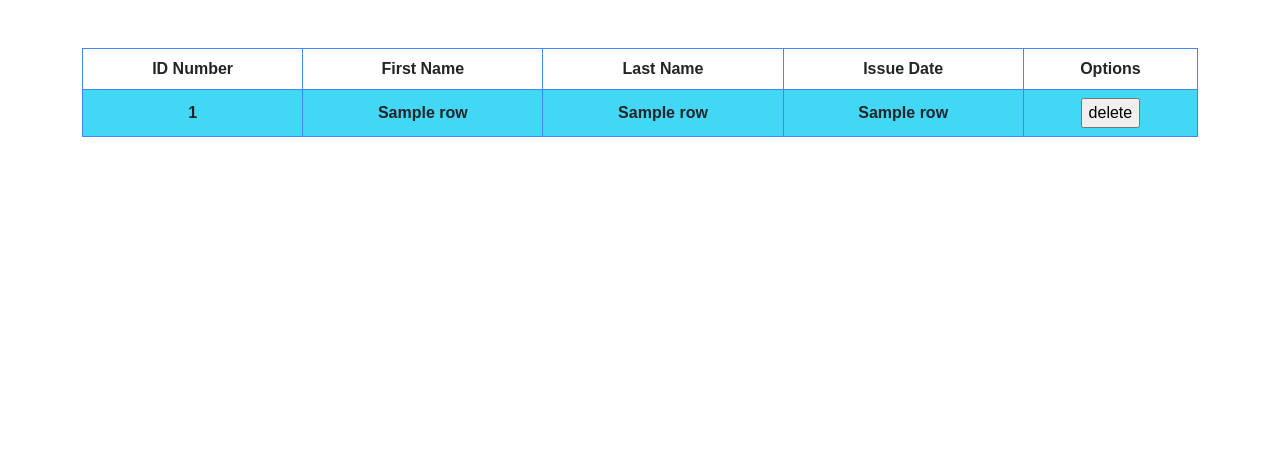
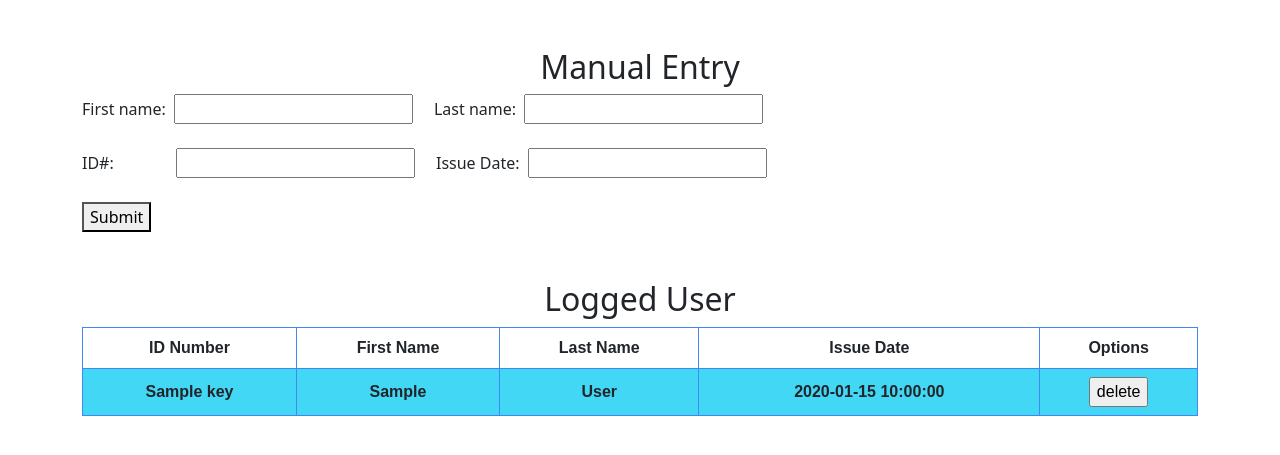
Before and after one commit to zhangsiyan12134/ID_Digitizer, a Flask app: template app/templates/management.html in a window 1280 px wide. Shown: the part 80-535 px from the top of the page. Run offline with Flask 2, Linux system fonts and the light colour scheme; the template is opened without the code that fills it: most values are stand-ins (such as "Sample title", 1, 10 or a date in 2020); lists and menus that the app fills with data are empty.

Commit message:
- Database switched to DynamoDB - Added manual entry function under management page

```diff
--- a/app/__init__.py
+++ b/app/__init__.py
@@ -9,12 +9,13 @@ global DEBUG
 
 DEBUG = True
 
-cloudwatch_client = boto3.client(
-        'cloudwatch',
+dynamodb_client = boto3.resource(
+        'dynamodb',
         region_name=Config.ASW_CONFIG['REGION'],
         aws_access_key_id=Config.ASW_CONFIG['AWS_ACCESS_KEY_ID'],
         aws_secret_access_key=Config.ASW_CONFIG['SECRET_ACCESS_KEY']
     )
+table = dynamodb_client.Table('ece1779')
 
 ec2_client = boto3.client(
         'ec2',
--- a/app/templates/management.html
+++ b/app/templates/management.html
@@ -1,5 +1,21 @@
 {% extends "base.html" %}
 {% block content %}
+<div>
+    <h2>Manual Entry</h2>
+    <form action="{{url_for('db_add')}}" method="post">
+        <label for="first_name">First name:&nbsp</label>
+        <input type="text" id="first_name" name="first_name">
+        <label for="last_name">&nbsp&nbsp&nbsp&nbspLast name:&nbsp</label>
+        <input type="text" id="last_name" name="last_name"></br></br>
+        <label for="id_num">ID#:&nbsp&nbsp&nbsp&nbsp&nbsp&nbsp&nbsp&nbsp&nbsp&nbsp&nbsp&nbsp&nbsp&nbsp</label>
+        <input type="text" id="id_num" name="id_num">
+        <label for="issue_date">&nbsp&nbsp&nbsp&nbspIssue Date:&nbsp </label>
+        <input type="text" id="issue_date" name="issue_date"></br></br>
+        <button id ="button" type="submit">Submit</button></br></br>
+    </form>
+</div></br>
+<div>
+    <h2>Logged User</h2>
     <table style="width:100%">
         <tr>
             <th>ID Number</th>
@@ -10,17 +26,17 @@
         </tr>
         {%for row in rows:%}
         <tr>
-            <th>{{row[0]}}</th>
-            <th>{{row[1]}}</th>
-            <th>{{row[2]}}</th>
-            <th>{{row[3]}}</th>
+            <th>{{row['Key']}}</th>
+            <th>{{row['FirstName']}}</th>
+            <th>{{row['LastName']}}</th>
+            <th>{{row['IssueDate']}}</th>
             <th>
-                <form action="{{url_for('rds_ops', id_num=row[0])}}" method="post">
+                <form action="{{url_for('db_del', id_num=row['Key'])}}" method="post">
                     <input type="submit" value="delete" />
                 </form>
             </th>
         </tr>
         {%endfor%}
     </table>
-
+</div>
 {% endblock %}
```
Also changed, not shown: app/db_access.py (+47 -9 lines), app/routes.py (+19 -4 lines).
